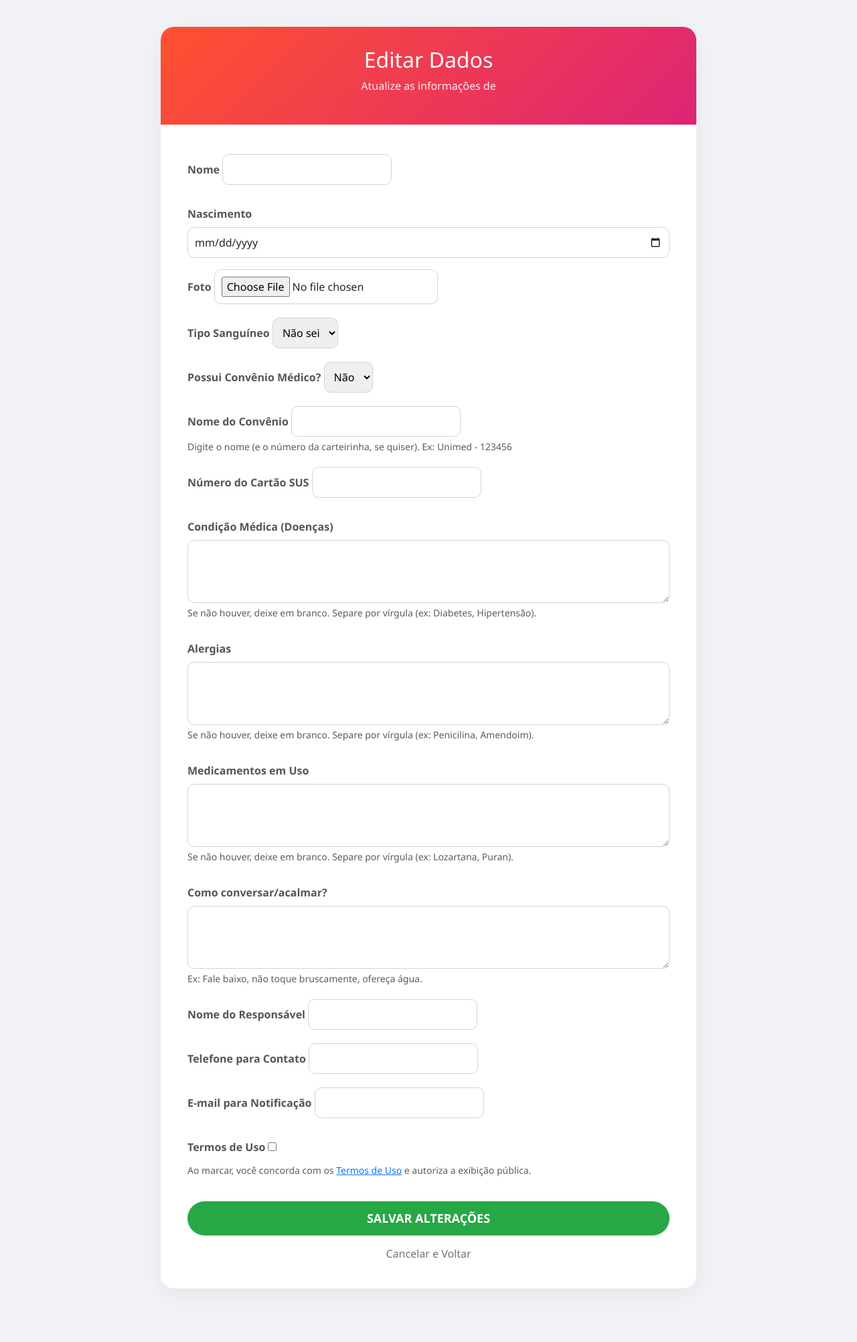
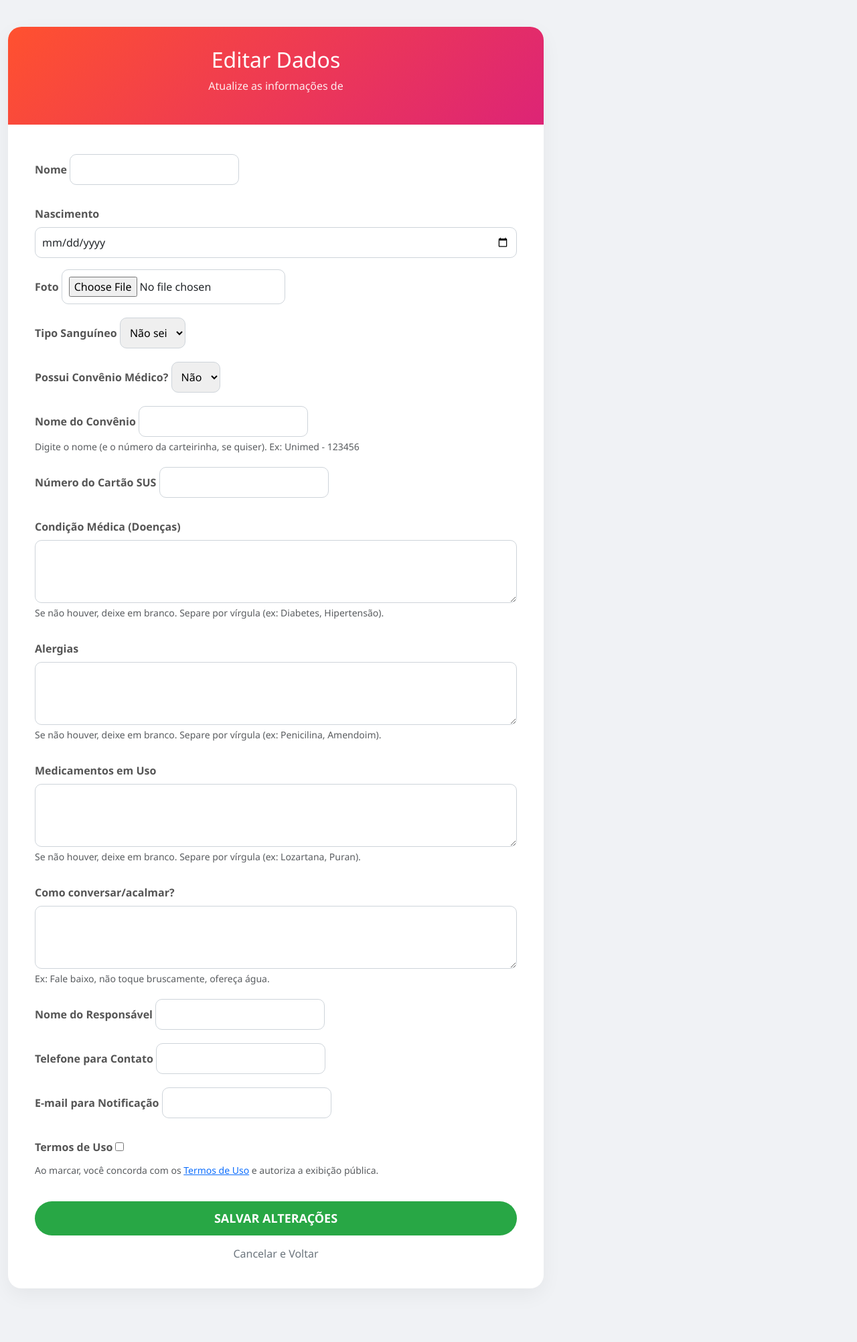
Before and after one commit to Jessica-G-arcia/Pulseira, a Django app: template core/templates/core/editar_pulseira.html in a window 1280 px wide. Shown: the whole page at 67% size. Run offline with Django 5.2, Linux system fonts and the light colour scheme; the template is opened without the code that fills it: values that come from a table or form of the project are taken from there, others are empty.

Commit message:
editar pulseira

```diff
--- a/core/templates/core/editar_pulseira.html
+++ b/core/templates/core/editar_pulseira.html
@@ -11,7 +11,7 @@
 
         .container-form {
             max-width: 800px;
-            margin: 40px auto;
+            margin: 40px 12px;
             background: white;
             border-radius: 20px;
             box-shadow: 0 10px 30px rgba(0,0,0,0.05);
```
